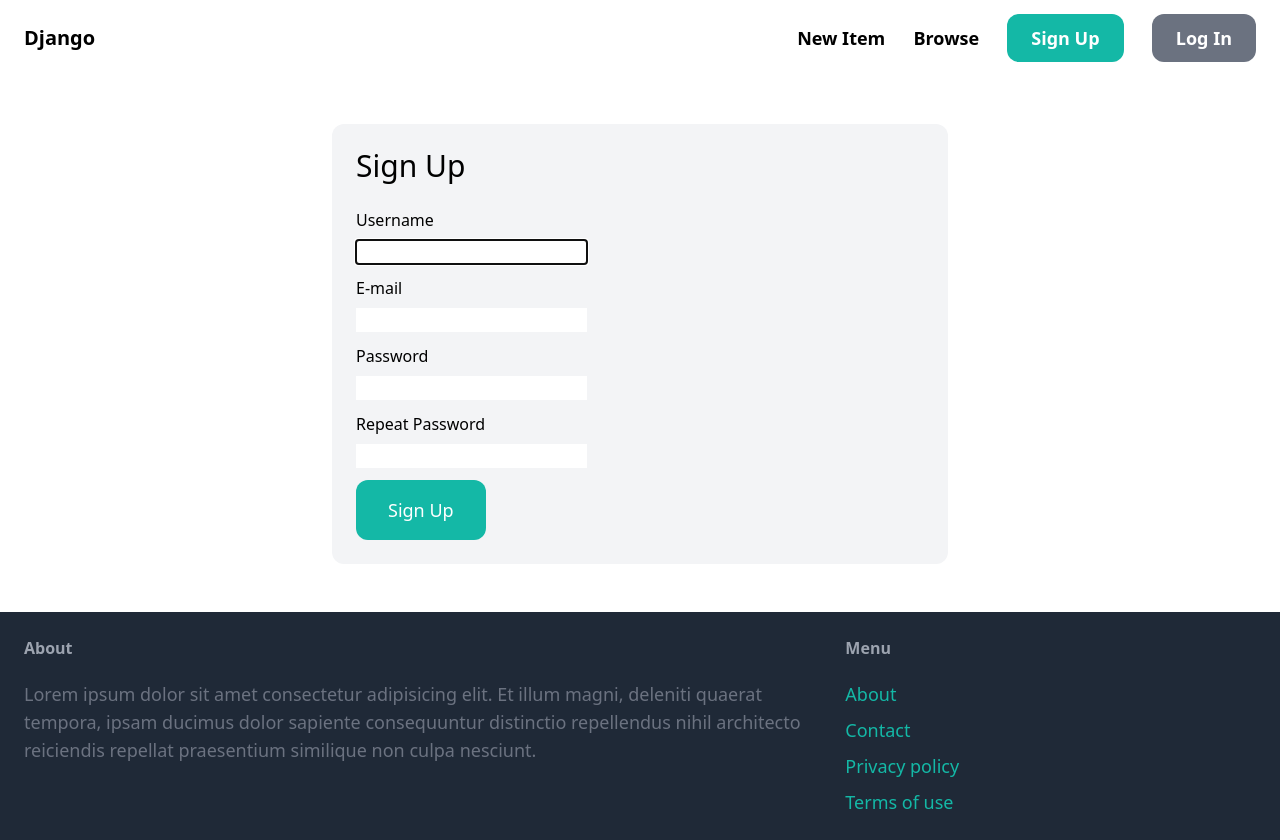
After one commit to nzangi/django-project-two, a Django app: page /signup/ in a window 1280 px wide. The commit adds this page. Run offline with Django 4.2, Linux system fonts and the light colour scheme; some libraries are stand-ins or nearby versions.

Commit message:
Sign Up page

```diff
--- /dev/null
+++ b/core/forms.py
@@ -0,0 +1,8 @@
+from django import forms
+from django.contrib.auth.models import User
+from django.contrib.auth.forms import UserCreationForm
+
+class SignUpForm(UserCreationForm):
+    class Meta:
+        model = User
+        fields = ('username','email','password1','password')
--- a/core/templates/core/base.html
+++ b/core/templates/core/base.html
@@ -13,7 +13,7 @@
         <div class="space-x-6">
             <a href="#" class="text-lg font-semibold hover:text-grey-500">New Item</a>
             <a href="#" class="text-lg font-semibold hover:text-grey-500">Browse</a>
-            <a href="#" class="px-6 py-3 text-lg font-semibold bg-teal-500 text-white rounded-xl hover:bg-teal-700">Sign Up</a>
+            <a href="{% url 'core:signup' %}" class="px-6 py-3 text-lg font-semibold bg-teal-500 text-white rounded-xl hover:bg-teal-700">Sign Up</a>
             <a href="#" class="px-6 py-3 text-lg font-semibold bg-gray-500 text-white rounded-xl hover:bg-gray-700">Log In</a>
         </div>
     </nav>
@@ -31,7 +31,7 @@
             <h3 class="mb-5 font-semibold text-gray-400">Menu</h3>
             <ul class="space-y-2">
                 <li><a href="#" class="text-lg text-teal-500 hover:text-teal-700">About</a></li>
-                <li><a href="{% url 'contact' %}" class="text-lg text-teal-500 hover:text-teal-700">Contact</a></li>
+                <li><a href="{% url 'core:contact' %}" class="text-lg text-teal-500 hover:text-teal-700">Contact</a></li>
                 <li><a href="#" class="text-lg text-teal-500 hover:text-teal-700">Privacy policy</a></li>
                 <li><a href="#" class="text-lg text-teal-500 hover:text-teal-700">Terms of use</a></li>
             </ul>
--- /dev/null
+++ b/core/templates/core/signup.html
@@ -0,0 +1,41 @@
+
+{% extends 'core/base.html' %}
+
+{% block title %}Sign Up {% endblock %}
+{% block content %}
+    <div class="w-1/2 my-6 p-6 mx-auto bg-gray-100 rounded-xl">
+        <h2 class="mb-6 text-3xl">Sign Up</h2>
+        <form method="post" action=".">
+            {% csrf_token %}
+            <div class="mb-3">
+                <lable class="inline-block mb-2">Username</lable><br>
+                {{ form.username }}
+            </div>
+            <div class="mb-3">
+                <lable class="inline-block mb-2">E-mail</lable><br>
+                {{ form.email }}
+            </div>
+            <div class="mb-3">
+                <lable class="inline-block mb-2">Password</lable><br>
+                {{ form.password1 }}
+            </div>
+            <div class="mb-3">
+                <lable class="inline-block mb-2">Repeat Password</lable><br>
+                {{ form.password2 }}
+            </div>
+
+            {% if form.errors or form.non_field_errors %}
+                <div class="mb-3 p-6 bg-red-100 rounded-xl">
+                    {% for field in form %}
+                        {{ field.errors }}
+                    {% endfor %}
+                    {{ form.non_field_errors }}
+
+                </div>
+            {% endif %}
+            <button class="py-4 px-8 text-lg bg-teal-500 hover:bg-teal-700 rounded-xl text-white">Sign Up</button>
+
+        </form>
+
+    </div>
+{% endblock %}
--- /dev/null
+++ b/core/urls.py
@@ -0,0 +1,9 @@
+from . import views
+from django.urls import path
+app_name='core'
+urlpatterns = [
+    path('',views.index,name='index'),
+    path('signup/',views.signup,name='signup'),
+    path('contact/', views.contact, name='contact'),
+
+]
--- a/core/views.py
+++ b/core/views.py
@@ -2,6 +2,7 @@ from django.shortcuts import render
 
 # Create your views here.
 from item.models import Category, Item
+from .forms import SignUpForm
 
 
 def index(request):
@@ -17,3 +18,10 @@ def index(request):
 
 def contact(request):
     return render(request, 'core/contact.html')
+
+
+def signup(request):
+    form = SignUpForm()
+    return render(request,'core/signup.html',{
+        'form' : form
+    })
--- a/djangoproject/urls.py
+++ b/djangoproject/urls.py
@@ -18,11 +18,9 @@ from django.conf import settings
 from django.conf.urls.static import static
 from django.contrib import admin
 from django.urls import path,include
-from core.views import index,contact
 
 urlpatterns = [
-    path('',index,name='index'),
+    path('',include('core.urls')),
     path('items/',include('item.urls')),
-    path('contact/',contact,name='contact'),
     path('admin/', admin.site.urls),
 ] + static(settings.MEDIA_URL, document_root=settings.MEDIA_ROOT)
```
